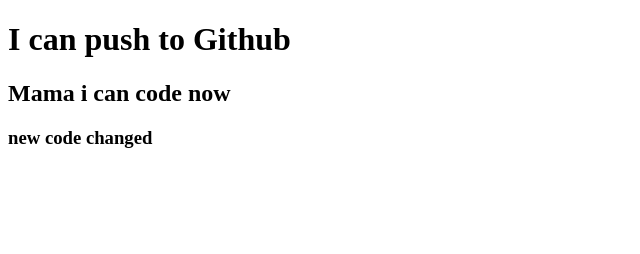
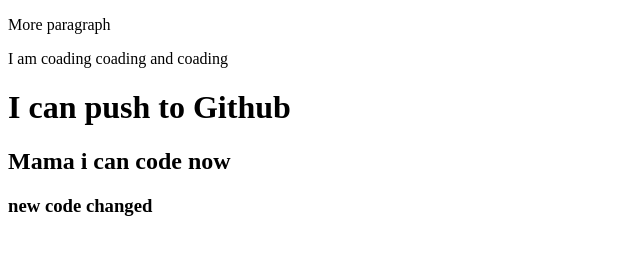
Before and after one commit to Tanvir-khondoker/freecodecamp-project, a plain HTML site: page index.html in a window 1280 px wide. Shown: the whole page, without its empty margins (0-640 px from the left). Drawn offline with Linux system fonts and the light colour scheme.

Commit message:
styles added

```diff
--- a/index.html
+++ b/index.html
@@ -5,6 +5,8 @@
     <meta http-equiv="X-UA-Compatible" content="IE=edge">
     <meta name="viewport" content="width=device-width, initial-scale=1.0">
     <title>My First Github repo</title>
+    <p>More paragraph</p>
+    <p>I am  coading coading and coading</p>
 </head>
 <body>
     <h1>I can push to Github</h1>
```
Also changed, not shown: style.css (added).
